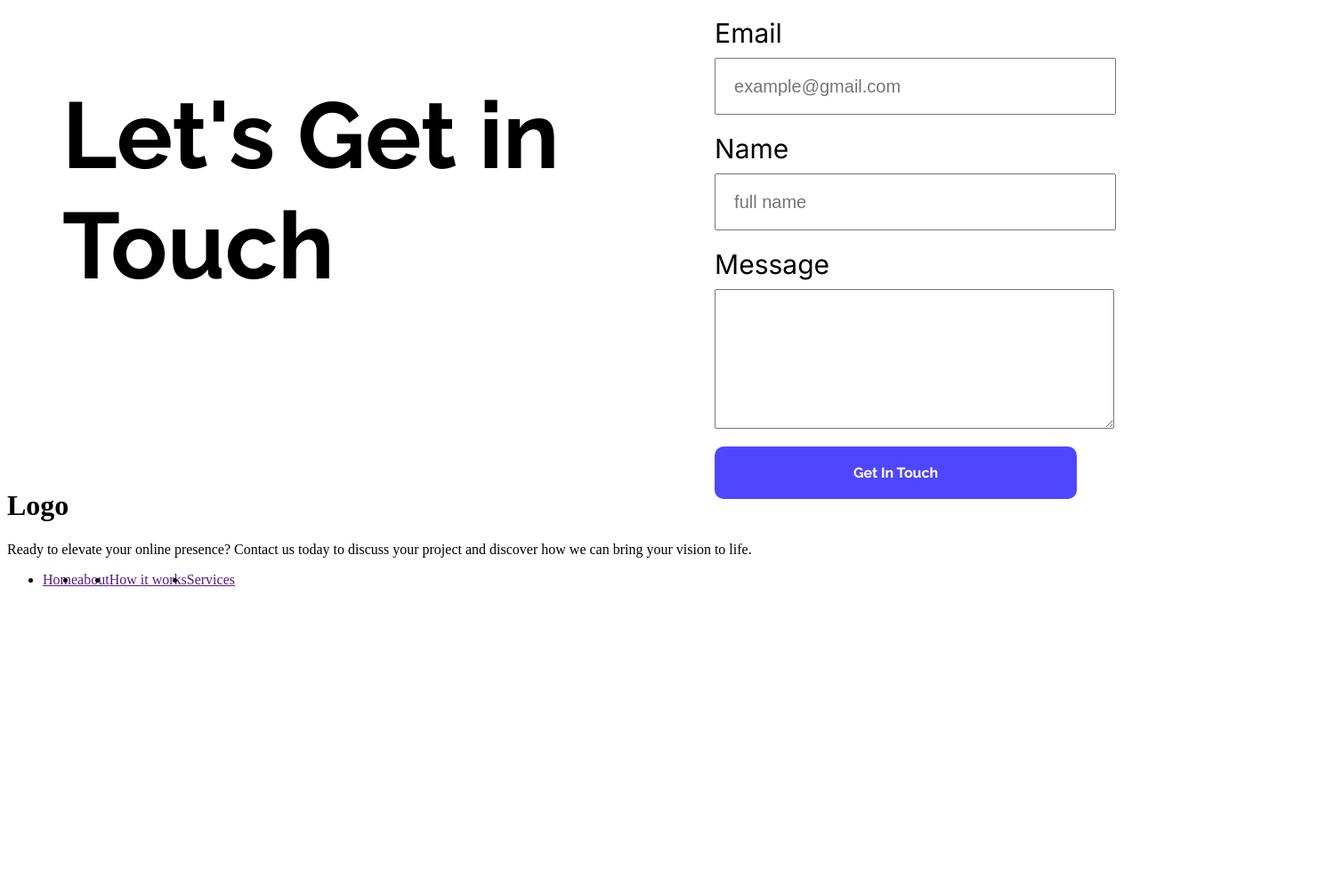
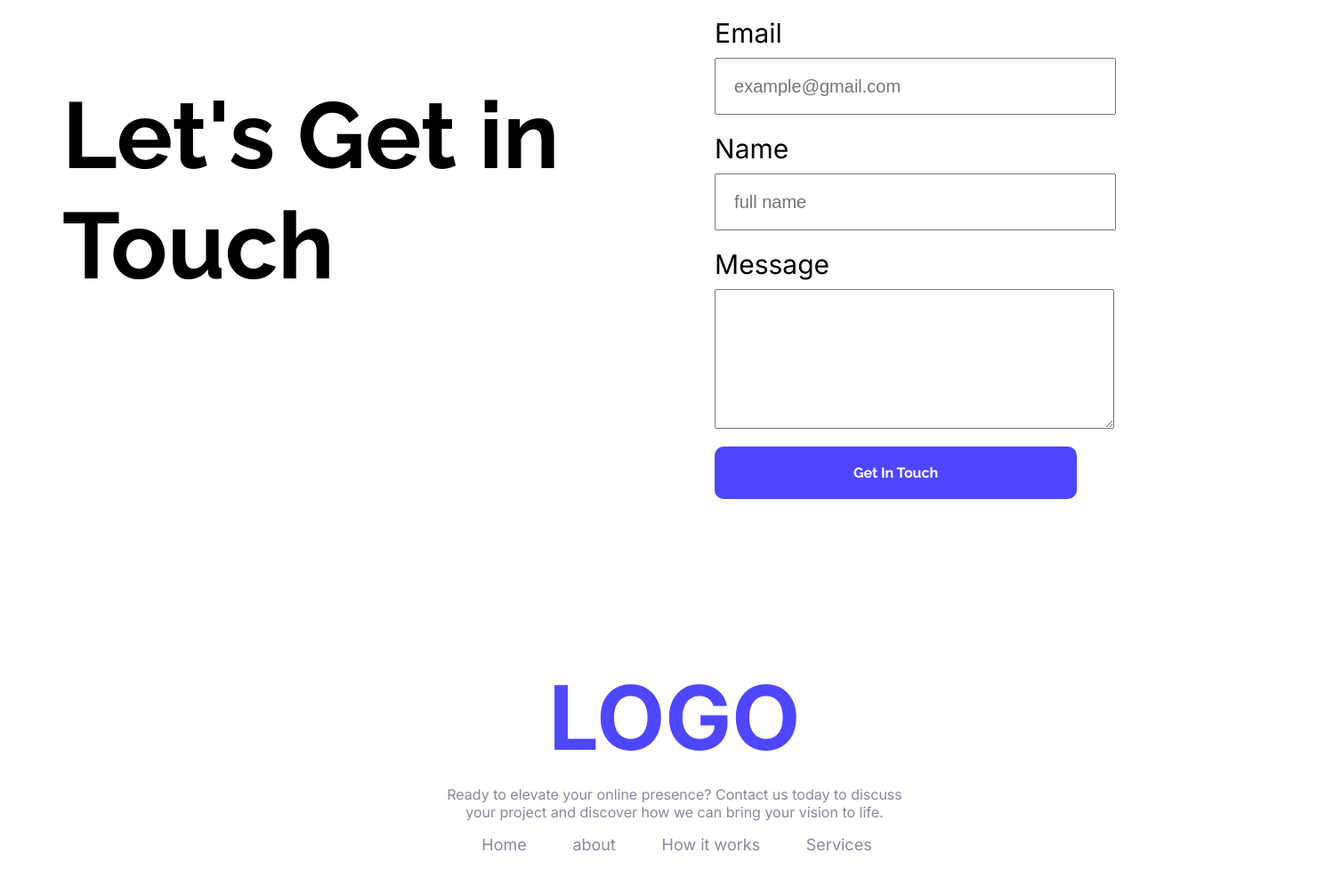
Before and after one commit to Fahad300499/B12A1-landing-launchpad, a plain HTML site: page index.html in a window 1280 px wide. Shown: the part 1867-2862 px from the top of the page at 89% size, 1508 px wide, since content can reach past the window. Before the commit the page ends 2544 px from the top, so only its background shows below. Drawn offline with Linux system fonts and the light colour scheme.

Commit message:
add footer

```diff
--- a/index.html
+++ b/index.html
@@ -86,11 +86,13 @@
     <!--main section end-->
 
     <footer class="footer">
-        <h1 class="footer-title">
-            Logo
-        </h1>
-        <p class="footer-desc">Ready to elevate your online presence? Contact us today to discuss your project and discover how we can bring your vision to life.</p>
-        <div>
+
+        <div class="footer-content">
+            <h1 class="footer-title">
+            LOGO
+            </h1>
+            <p class="footer-desc">Ready to elevate your online presence? Contact us today to discuss your project and discover how we can bring your vision to life.</p>
+
             <div>
                <ul class="footer-items">
                 <li class="item"><a href="">Home</a> </li>
@@ -99,6 +101,7 @@
                 <li class="item"><a href="">Services</a> </li>
                </ul>
             </div>
+        </div>
 
 
     </footer>
--- a/style.css
+++ b/style.css
@@ -248,6 +248,53 @@
 
 }
 
+.footer{
+    width: 1440px;
+    height: 428px;
+    background-color: white;
+    padding: 30px;
+    text-align: center;
+    margin: 0 auto;
+    margin-top: 70px;
+}
+
+.footer-content{
+    width: 530px;
+    height: 220px;
+    margin: 0 auto;
+    padding-top: 50px;
+    text-align: center;
+    justify-content: center;
+}
+
+.footer-title{
+    font-size: 100px;
+    color: #4E47FF;
+    font-family: inter;
+    margin-bottom: 10px;
+}
+
+.footer-desc{
+    color: #8987A1;
+    font-size: 16px;
+    font-family: inter;
+}
+
 .footer-items{
     display: flex;
+    justify-content: space-around;
+    margin: 0 auto;
 }
+
+.footer-items li {
+    list-style: none;
+    text-align: center;
+}
+
+.footer-items li a{
+    text-decoration: none;
+    color: #8987A1;
+    margin-right: 35px;
+    font-size: 18px;
+    font-family: inter;
+}
```
